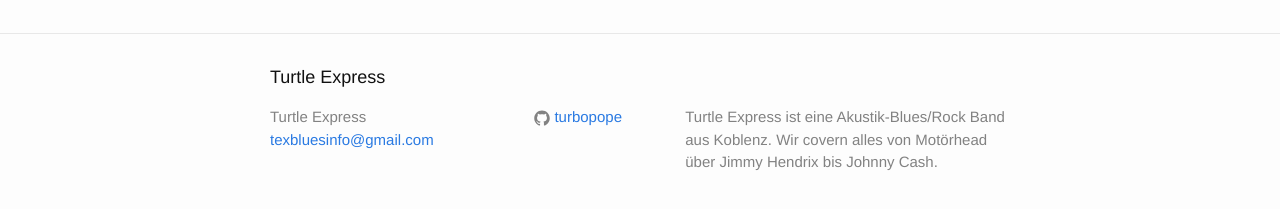
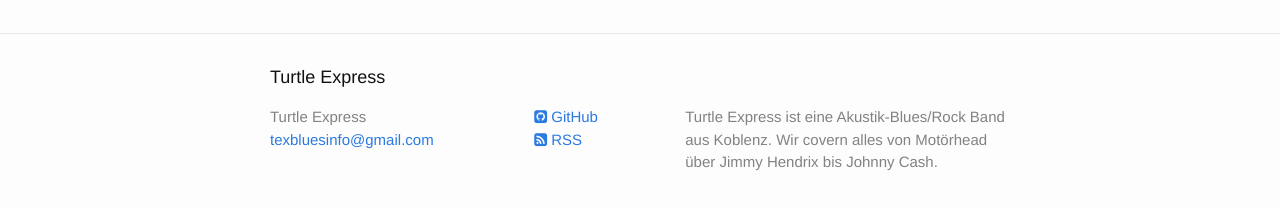
Before and after one commit to TurboPope/tex, a Jekyll site: the page built from index.html, in a window 1280 px wide. Shown: the part 263-472 px from the top of the page. Built offline with Jekyll 4.4.1, drawn with Linux system fonts in a browser that asks for light colours; nearby versions of some CDN libraries.

Commit message:
Update social links

```diff
--- a/_config.yml
+++ b/_config.yml
@@ -6,7 +6,7 @@
   Wir covern alles von Motörhead über Jimmy Hendrix bis Johnny Cash.
 baseurl: ""
 url: "http://localhost:4000" # the base hostname & protocol for your site
-github_username:  turbopope
+github: turbopope/tex
 gems:
   - jekyll-last-modified-at
 
--- a/_includes/footer.html
+++ b/_includes/footer.html
@@ -14,17 +14,16 @@
 
       <div class="footer-col footer-col-2">
         <ul class="social-media-list">
-          {% if site.github_username %}
           <li>
-            {% include icon-github.html username=site.github_username %}
+            <a href="https://github.com/{{ site.github }}">
+              <i class="fa fa-github-square"></i> GitHub
+            </a>
           </li>
-          {% endif %}
-
-          {% if site.twitter_username %}
           <li>
-            {% include icon-twitter.html username=site.twitter_username %}
+            <a href="{{ "/feed.xml" | prepend: site.baseurl }}">
+              <i class="fa fa-rss-square"></i> RSS
+            </a>
           </li>
-          {% endif %}
         </ul>
       </div>
 
```
